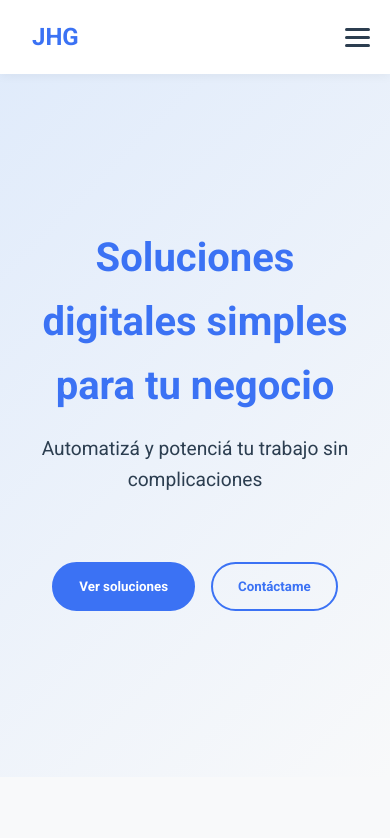
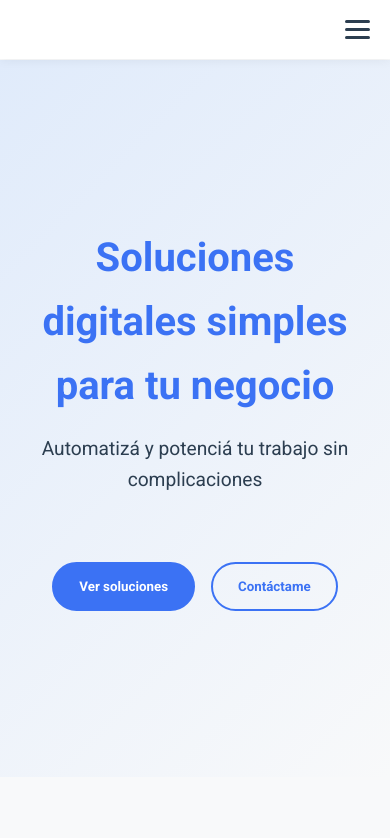
Before and after one commit to joaquinhega/portfolio, a plain HTML site: page index.html in a window 390 px wide. Shown: the top 838 px of the page. Drawn offline with Linux system fonts and the light colour scheme.

Commit message:
CORREGIDO: Se implementa diseño responsive

```diff
--- a/index.html
+++ b/index.html
@@ -12,7 +12,7 @@
 </head>
 <body>
     <nav class="main-nav">
-        <a href="#home" class="logo">JHG</a>
+        <a href="#home" class="logo"></a>
         <div class="menu-toggle" id="mobile-menu">
             <span class="bar"></span>
             <span class="bar"></span>
--- a/styles.css
+++ b/styles.css
@@ -59,7 +59,7 @@ section:last-of-type {
     display: flex;
     justify-content: space-between;
     align-items: center;
-    padding: 10px 20px;
+    padding: 20px 20px;
 }
 
 .main-nav .logo {
@@ -685,6 +685,9 @@ footer {
 
 /* Diseño responsive */
 @media (max-width: 768px) {
+    .main-nav {
+        padding: 20px 20px;
+    }
     h1 {
         font-size: 2rem;
     }
```
